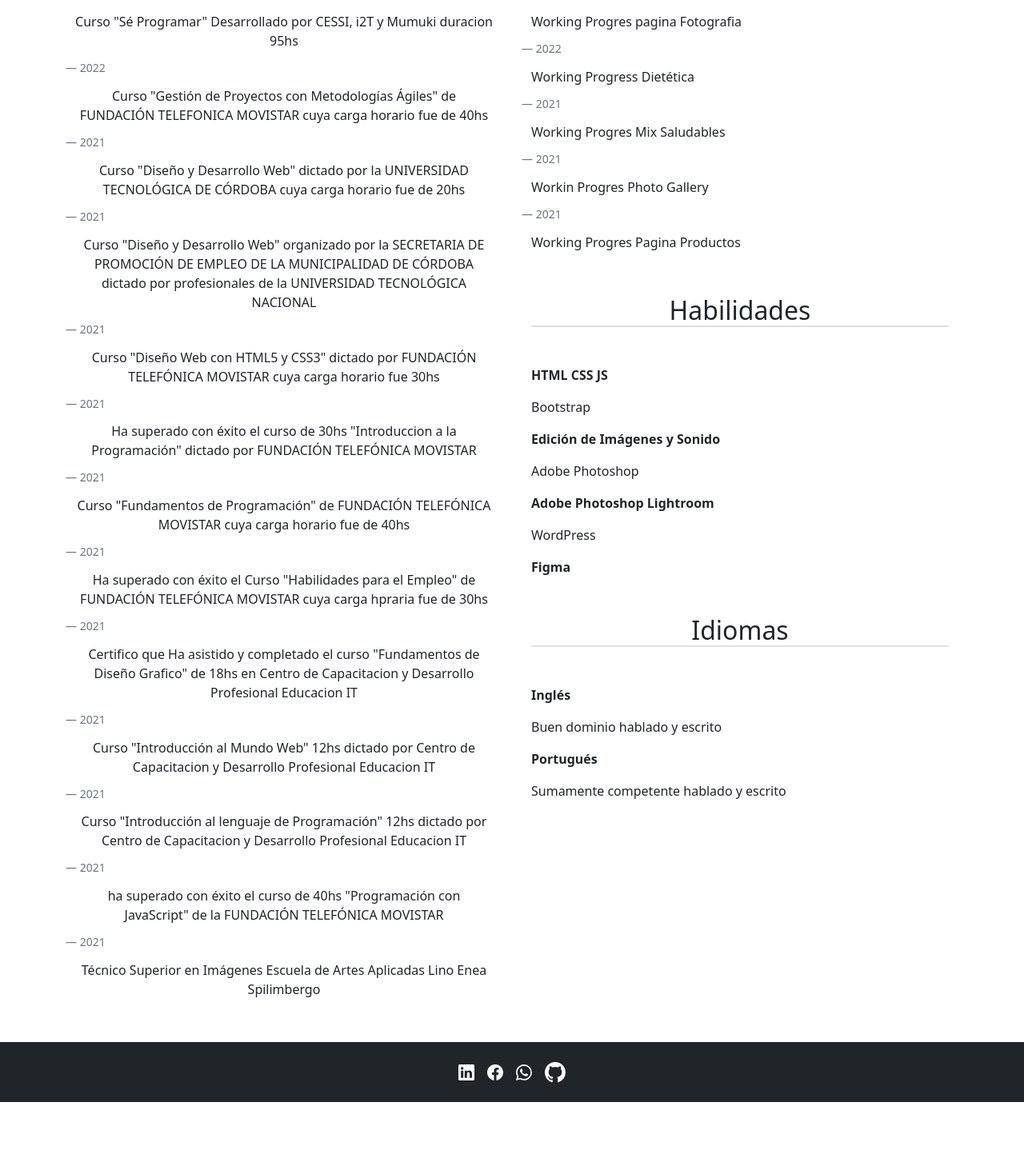
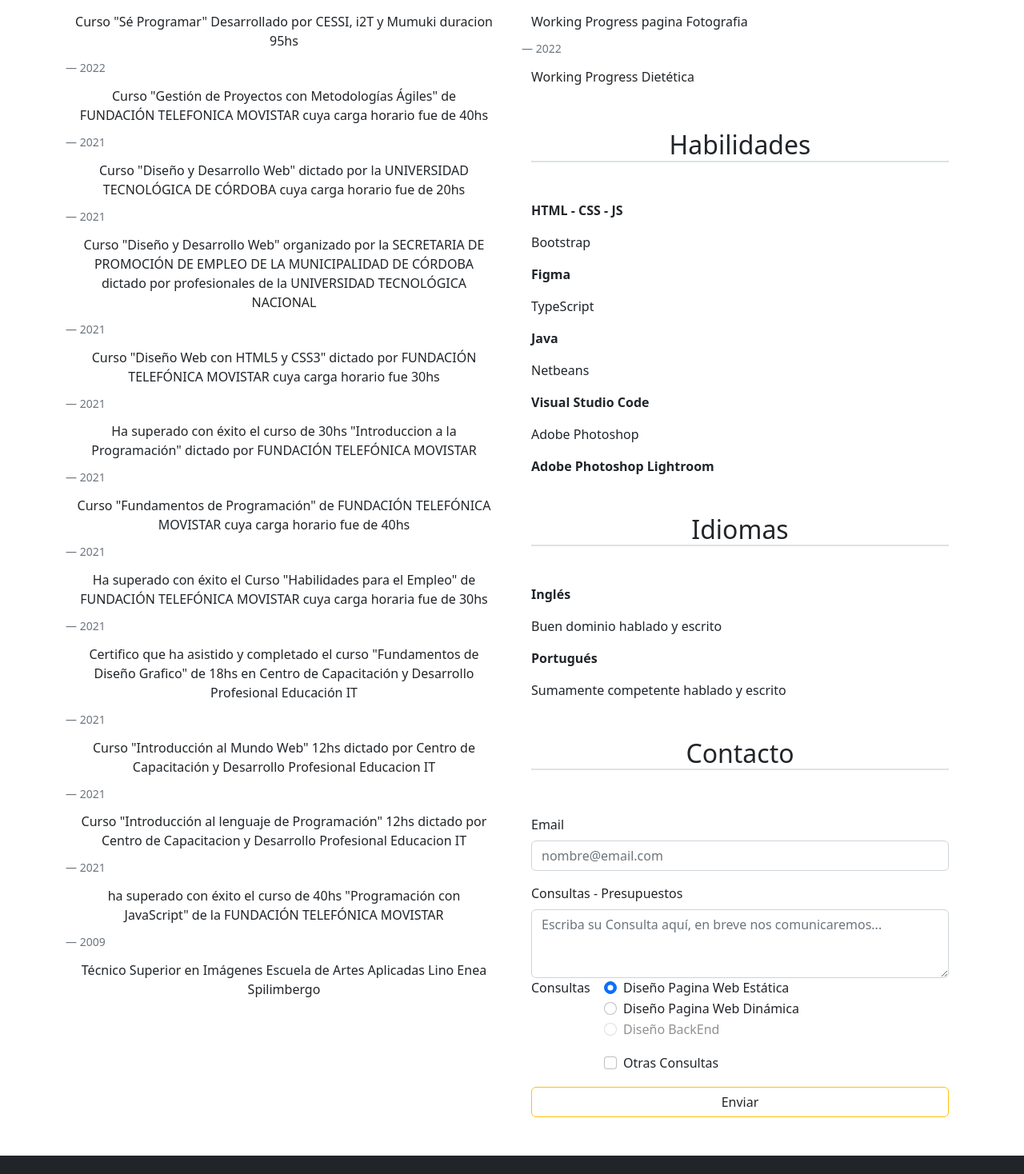
Before and after one commit to CarlosEduardoBalbastro/APPortfolioFullStackFE, an Angular app: page / in a window 1280 px wide. Shown: the part 600-2068 px from the top of the page at 80% size. Before the commit the page ends 1978 px from the top, so only its background shows below. Built offline with nearby package versions, Linux system fonts and the light colour scheme.

Commit message:
modificaciones varias

```diff
--- a/src/app/app.component.html
+++ b/src/app/app.component.html
@@ -2,4 +2,5 @@
 <app-encabezado></app-encabezado>
 <app-sobre-mi></app-sobre-mi>
 <app-formacion-portfolio></app-formacion-portfolio>
+
 <app-footer></app-footer>
--- a/src/app/app.module.ts
+++ b/src/app/app.module.ts
@@ -8,6 +8,7 @@
 import { SobreMiComponent } from './componentes/sobre-mi/sobre-mi.component';
 import { FormacionPortfolioComponent } from './componentes/formacion-portfolio/formacion-portfolio.component';
 import { FooterComponent } from './componentes/footer/footer.component';
+import { ContactoComponent } from './componentes/contacto/contacto.component';
 
 @NgModule({
   declarations: [
@@ -16,7 +17,8 @@
     EncabezadoComponent,
     SobreMiComponent,
     FormacionPortfolioComponent,
-    FooterComponent
+    FooterComponent,
+    ContactoComponent
   ],
   imports: [
     BrowserModule,
--- a/src/app/componentes/encabezado/encabezado.component.html
+++ b/src/app/componentes/encabezado/encabezado.component.html
@@ -8,7 +8,7 @@
           </blockquote>
 
           <figcaption class="blockquote-footer">
-            DEVELOPER <cite title="Source Title">FRONTEND JR</cite>
+            DEVELOPER <cite title="Source Title">FULLSTACK JR</cite>
 
           </figcaption>
           <button type="button" class="mt-5 btn btn-outline-warning" ><a class="text-decoration-none text-dark " href="./assets/img/CV22_Carlos_Balbastro_FrontEndJR.pdf" download="CV22_Carlos_Balbastro_FrontEndJR">Descargar CV</a></button>
--- a/src/app/componentes/formacion-portfolio/formacion-portfolio.component.html
+++ b/src/app/componentes/formacion-portfolio/formacion-portfolio.component.html
@@ -34,7 +34,7 @@
 
       <div class="modal fade" id="certificadoMumuki" tabindex="-1" aria-labelledby="mumukiModalLabel" aria-hidden="true">
 
-        <div class="modal-dialog modal-fullscreen-sm-down">
+        <div class="modal-dialog modal-dialog-centered">
           <div class="modal-content">
             <div class="modal-header">
               <div class="modal-title" id="mumukiModalLabel">2022</div>
@@ -68,7 +68,7 @@
 
     <div class="modal fade" id="certificadoScrum" tabindex="-1" aria-labelledby="scrumModalLabel" aria-hidden="true">
 
-      <div class="modal-dialog modal-fullscreen-sm-down">
+      <div class="modal-dialog modal-dialog-centered">
         <div class="modal-content">
           <div class="modal-header">
             <div class="modal-title" id="scrumModalLabel">2022</div>
@@ -95,7 +95,7 @@
      <!-- modal -->
 
      <div class="modal fade" id="certificadoUnc" tabindex="-1" aria-labelledby="uncModalLabel" aria-hidden="true">
-       <div class="modal-dialog modal-fullscreen-sm-down">
+       <div class="modal-dialog modal-dialog-centered">
          <div class="modal-content">
            <div class="modal-header">
              <div class="modal-title" id="uncModalLabel">2021</div>
@@ -122,7 +122,7 @@
 
   <!-- modal -->
   <div class="modal fade" id="certificadoPolitecnico" tabindex="-1" aria-labelledby="politecnicoModalLabel" aria-hidden="true">
-    <div class="modal-dialog modal-fullscreen-sm-down">
+    <div class="modal-dialog modal-dialog-centered">
       <div class="modal-content">
         <div class="modal-header">
           <div class="modal-title" id="politecnicoModalLabel">2021</div>
@@ -150,7 +150,7 @@
 
   <!-- modal -->
   <div class="modal fade" id="fundacionTelefonica1" tabindex="-1" aria-labelledby="fundacionModalLabel" aria-hidden="true">
-    <div class="modal-dialog modal-fullscreen-sm-down">
+    <div class="modal-dialog modal-dialog-centered">
       <div class="modal-content">
         <div class="modal-header">
           <div class="modal-title" id="fundacionModalLabel">2021</div>
@@ -176,7 +176,7 @@
   <!-- modal -->
 
   <div class="modal fade" id="fundacionTelefonica2" tabindex="-1" aria-labelledby="telefonicaModalLabel" aria-hidden="true">
-    <div class="modal-dialog modal-fullscreen-sm-down">
+    <div class="modal-dialog modal-dialog-centered">
       <div class="modal-content">
         <div class="modal-header">
           <div class="modal-title" id="telefonicaModalLabe">2021</div>
@@ -200,7 +200,7 @@
   <!-- modal -->
 
   <div class="modal fade" id="fundamentosProgramacionTelefonica" tabindex="-1" aria-labelledby="fundProgTelModalLabel" aria-hidden="true">
-    <div class="modal-dialog modal-fullscreen-sm-down">
+    <div class="modal-dialog modal-dialog-centered">
       <div class="modal-content">
         <div class="modal-header">
           <div class="modal-title" id="fundProgTelModalLabel">2021</div>
@@ -221,13 +221,13 @@
 
   <a type="button" class="btn text-decoration-none border-0 text-dark" data-bs-toggle="modal" data-bs-target="#habilidadEmpleo">
     Ha superado con éxito el Curso "Habilidades para el Empleo" de
-    FUNDACIÓN TELEFÓNICA MOVISTAR cuya carga hpraria fue de 30hs
+    FUNDACIÓN TELEFÓNICA MOVISTAR cuya carga horaria fue de 30hs
   </a>
 
   <!-- modal -->
 
   <div class="modal fade" id="habilidadEmpleo" tabindex="-1" aria-labelledby="habilidadEmpleoModalLabel" aria-hidden="true">
-    <div class="modal-dialog modal-fullscreen-sm-down">
+    <div class="modal-dialog modal-dialog-centered">
       <div class="modal-content">
         <div class="modal-header">
           <div class="modal-title" id="habilidadEmpleoModalLabel">2021</div>
@@ -246,14 +246,14 @@
   <!-- boton modal -->
 
   <a type="button" class="btn text-decoration-none border-0 text-dark" data-bs-toggle="modal" data-bs-target="#graphicDesign">
-    Certifico que Ha asistido y completado el curso "Fundamentos de Diseño Grafico" de 18hs
-    en Centro de Capacitacion y Desarrollo Profesional Educacion IT
+    Certifico que ha asistido y completado el curso "Fundamentos de Diseño Grafico" de 18hs
+    en Centro de Capacitación y Desarrollo Profesional Educación IT
   </a>
 
   <!-- modal -->
 
   <div class="modal fade" id="graphicDesign" tabindex="-1" aria-labelledby="graphicDesignModalLabel" aria-hidden="true">
-    <div class="modal-dialog modal-fullscreen-sm-down">
+    <div class="modal-dialog modal-dialog-centered">
       <div class="modal-content">
         <div class="modal-header">
           <div class="modal-title" id="graphicDesignModalLabel">2021</div>
@@ -274,13 +274,13 @@
 
   <a type="button" class="btn text-decoration-none border-0 text-dark" data-bs-toggle="modal" data-bs-target="#introMundoWeb">
     Curso "Introducción al Mundo Web" 12hs dictado por
-    Centro de Capacitacion y Desarrollo Profesional Educacion IT
+    Centro de Capacitación y Desarrollo Profesional Educacion IT
   </a>
 
   <!-- modal -->
 
   <div class="modal fade" id="introMundoWeb" tabindex="-1" aria-labelledby="introMundoWebModalLabel" aria-hidden="true">
-    <div class="modal-dialog modal-fullscreen-sm-down">
+    <div class="modal-dialog modal-dialog-centered">
       <div class="modal-content">
         <div class="modal-header">
           <div class="modal-title" id="introMundoWebModalLabel">2021</div>
@@ -306,7 +306,7 @@
   <!-- modal -->
 
   <div class="modal fade" id="introLenguajeProgramacion" tabindex="-1" aria-labelledby="introLenProgModalLabel" aria-hidden="true">
-    <div class="modal-dialog modal-fullscreen-sm-down">
+    <div class="modal-dialog modal-dialog-centered">
       <div class="modal-content">
         <div class="modal-header">
           <div class="modal-title" id="introLenProgModalLabel">2021</div>
@@ -333,7 +333,7 @@
   <!-- modal -->
 
   <div class="modal fade" id="progJs" tabindex="-1" aria-labelledby="progJsModalLabel" aria-hidden="true">
-    <div class="modal-dialog modal-fullscreen-sm-down">
+    <div class="modal-dialog modal-dialog-centered">
       <div class="modal-content">
         <div class="modal-header">
           <div class="modal-title" id="progJsModalLabel">2021</div>
@@ -347,7 +347,7 @@
   </div>
 
   <!-- fecha -->
-  <h2 class="blockquote-footer my-2">2021</h2>
+  <h2 class="blockquote-footer my-2">2009</h2>
 
   <!-- boton modal -->
 
@@ -359,7 +359,7 @@
   <!-- modal -->
 
   <div class="modal fade" id="tecnicoImagenes" tabindex="-1" aria-labelledby="tecnicoImagenesModalLabel" aria-hidden="true">
-    <div class="modal-dialog modal-fullscreen-sm-down">
+    <div class="modal-dialog modal-dialog-centered">
       <div class="modal-content">
         <div class="modal-header">
           <div class="modal-title" id="tecnicoImagenesModalLabel">2009</div>
@@ -392,7 +392,7 @@
   <!-- Enlace Landpage -->
 
   <a type="button" href="/PortfolioArgentinaPrograma/PortfolioFrontEnd/land_Photo.html" target="_blank" class="btn text-decoration-none border-0 text-dark">
-  Working Progres pagina Fotografia</a>
+  Working Progress pagina Fotografia</a>
 
 
 
@@ -415,25 +415,25 @@
 
   <!-- fecha -->
 
-  <h2 class="blockquote-footer my-2" id="working_progress_dietetica">2021</h2>
+  <!-- <h2 class="blockquote-footer my-2" id="working_progress_dietetica">2021</h2> -->
 
   <!-- Enlace LandPage -->
-  <a type="button" href="/PortfolioArgentinaPrograma/PortfolioFrontEnd/land_Diet2.html" class="btn text-decoration-none border-0 text-dark" target="_blank">
+  <!-- <a type="button" href="/PortfolioArgentinaPrograma/PortfolioFrontEnd/land_Diet2.html" class="btn text-decoration-none border-0 text-dark" target="_blank">
   Working Progres Mix Saludables
-  </a>
+  </a> -->
 
 
 
 
   <!-- fecha -->
 
-  <h2 class="blockquote-footer my-2">2021</h2>
+  <!-- <h2 class="blockquote-footer my-2">2021</h2> -->
 
   <!-- enlace LandPage -->
 
-  <a type="button" href="/PortfolioArgentinaPrograma/PortfolioFrontEnd/land_PHCarrusel.html" class="btn text-decoration-none border-0 text-dark" target="_blank">
+  <!-- <a type="button" href="/PortfolioArgentinaPrograma/PortfolioFrontEnd/land_PHCarrusel.html" class="btn text-decoration-none border-0 text-dark" target="_blank">
   Workin Progres Photo Gallery
-  </a>
+  </a> -->
 
 
 
@@ -441,13 +441,13 @@
 
   <!-- fecha -->
 
-  <h2 class="blockquote-footer my-2">2021</h2>
+  <!-- <h2 class="blockquote-footer my-2">2021</h2> -->
 
   <!--Enlace LandPage -->
 
-  <a type="button" href="/PortfolioArgentinaPrograma/PortfolioFrontEnd/land_Productos.html" class="btn text-decoration-none border-0 text-dark" target="_blank">
+  <!-- <a type="button" href="/PortfolioArgentinaPrograma/PortfolioFrontEnd/land_Productos.html" class="btn text-decoration-none border-0 text-dark" target="_blank">
   Working Progres Pagina Productos
-  </a>
+  </a> -->
 
 
 
@@ -457,31 +457,96 @@
   <!-- habilidades e idiomas -->
 
   <div class="container mt-5">
+
     <h2 class="text-center mt-5  border-bottom border-2 ">Habilidades</h2>
+
     <dl class="mt-5">
-      <dt class="mb-3">HTML CSS JS</dt>
-      <dd class="mb-3">Bootstrap</dd>
-      <dt class="mb-3">Edición de Imágenes y Sonido</dt>
+    <dt class="mb-3">HTML - CSS - JS</dt>
+    <dd class="mb-3">Bootstrap</dd>
+    <dt class="mb-3">Figma</dt>
+    <dd class="mb-3">TypeScript</dd>
+    <dt class="mb-3">Java</dt>
+    <dd class="mb-3">Netbeans</dd>
+    <dt class="mb-3">Visual Studio Code</dt>
+    <dd class="mb-3">Adobe Photoshop</dd>
+    <dt class="mb-3">Adobe Photoshop Lightroom</dt>
 
-      <dd class="mb-3">Adobe Photoshop</dd>
-      <dt class="mb-3">Adobe Photoshop Lightroom</dt>
-      <dd class="mb-3">WordPress</dd>
-      <dt class="mb-3">Figma</dt>
-      <!-- <dd class="mb-3">Figma</dd>     -->
 
     <h2 class="text-center mt-5  border-bottom border-2 ">Idiomas</h2>
 
     <dt class="mt-5">Inglés</dt>
-      <dd class="mt-3">Buen dominio hablado y escrito</dd>
+    <dd class="mt-3">Buen dominio hablado y escrito</dd>
 
-      <dt class="mt-3">Portugués </dt>
-      <dd class="mt-3">Sumamente competente hablado y escrito</dd>
+    <dt class="mt-3">Portugués </dt>
+    <dd class="mt-3">Sumamente competente hablado y escrito</dd>
 
 
     </dl>
 
 
   </div>
+
+<!-- Contacto -->
+
+<div class="container">
+
+
+
+
+  <h2 class="text-center mt-5  border-bottom border-2 ">Contacto</h2>
+  <form class="mt-1">
+    <div class="mb-3">
+
+
+      <label for="exampleFormControlInput1" class="form-label mt-5">Email </label>
+      <input type="email" class="form-control" id="exampleFormControlInput1" placeholder="nombre@email.com">
+    </div>
+    <div class="mb-3">
+      <label for="exampleFormControlTextarea1" class="form-label">Consultas - Presupuestos</label>
+      <textarea class="form-control" id="exampleFormControlTextarea1" rows="3" placeholder="Escriba su Consulta aquí, en breve nos comunicaremos..."></textarea>
+
+      <fieldset class="row mb-3">
+        <legend class="col-form-label col-sm-2 pt-0">Consultas</legend>
+        <div class="col-sm-10">
+          <div class="form-check">
+            <input class="form-check-input" type="radio" name="gridRadios" id="gridRadios1" value="option1" checked>
+            <label class="form-check-label" for="gridRadios1">
+              Diseño Pagina Web Estática
+            </label>
+          </div>
+          <div class="form-check">
+            <input class="form-check-input" type="radio" name="gridRadios" id="gridRadios2" value="option2">
+            <label class="form-check-label" for="gridRadios2">
+              Diseño Pagina Web Dinámica
+            </label>
+          </div>
+          <div class="form-check disabled">
+            <input class="form-check-input" type="radio" name="gridRadios" id="gridRadios3" value="option3" disabled>
+            <label class="form-check-label" for="gridRadios3">
+              Diseño BackEnd
+            </label>
+          </div>
+        </div>
+      </fieldset>
+      <div class="row mb-3">
+        <div class="col-sm-10 offset-sm-2">
+          <div class="form-check">
+            <input class="form-check-input" type="checkbox" id="gridCheck1">
+            <label class="form-check-label" for="gridCheck1">
+              Otras Consultas
+            </label>
+          </div>
+        </div>
+    </div>
+  </div>
+
+    <button type="submit" class="btn btn-outline-warning d-block w-100 mx-auto text-dark">Enviar</button>
+  </form>
+
+
+</div>
+
+
 
 
    </div>
--- a/src/index.html
+++ b/src/index.html
@@ -2,10 +2,10 @@
 <html lang="en">
 <head>
   <meta charset="utf-8">
-  <title>PortfolioFullStack</title>
+  <title>Carlos Balbastro FullStack JR</title>
   <base href="/">
   <meta name="viewport" content="width=device-width, initial-scale=1">
-  <link rel="icon" type="image/x-icon" href="favicon.ico">
+  <link rel="icon" type="image/x-icon" href="./assets/img/logo argentina programa_2.jpg">
 </head>
 <body data-bs-spy="scroll" data-bs-target=".navbar">
   <app-root></app-root>
```
Also changed, not shown: src/app/componentes/contacto/contacto.component.ts (added, +15 -0 lines), src/app/componentes/contacto/contacto.component.css (added), src/app/componentes/contacto/contacto.component.html (added), 1 other file (tests, documents, lock files or other folders).
